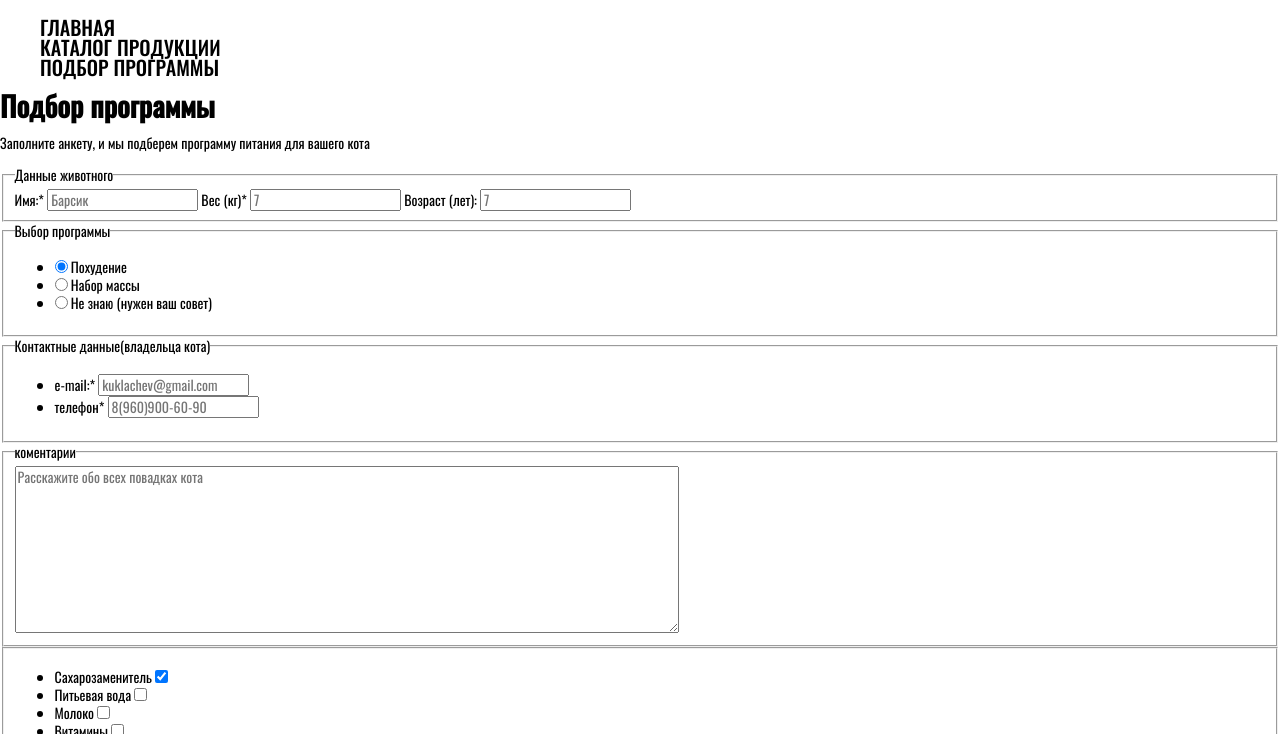
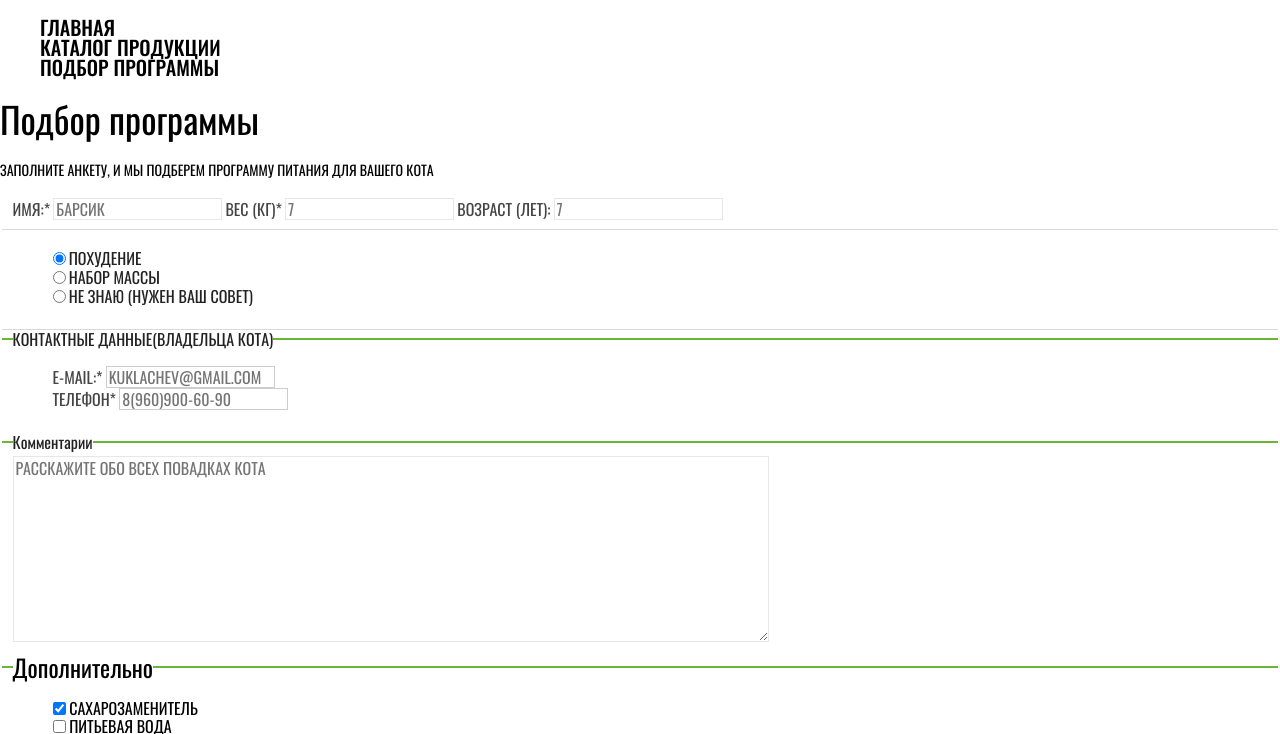
Before and after one commit to vanplace/1445237-cat-energy-21, a website: page source/form.html in a window 1280 px wide. Shown: the part 66-800 px from the top of the page. Drawn offline with nearby package versions, Linux system fonts and the light colour scheme; files that its build step writes are made by us from their sources.

Commit message:
третья страница

```diff
--- a/source/form.html
+++ b/source/form.html
@@ -88,32 +88,34 @@
           </ul>
         </fieldset>
         <fieldset class="comments">
-          <legend class="program-form__title">коментарии
+          <legend class="program-form__title">Комментарии
           </legend>
           <textarea class="comments__area" name="comment" cols="100" rows="10" placeholder="Расскажите обо всех повадках кота"></textarea>
         </fieldset>
         <fieldset class="additionally">
+          <legend class="additionally-form__title">Дополнительно
+          </legend>
           <ul class="additionally__list">
             <li class="additionally__item">
+              <input class="additionally__input" type="checkbox" name="sweetener" id="filter-sweetener" checked>
               <label class="additionally__label" for="filter-sweetener">Сахарозаменитель</label>
-              <input class="additionally__input" type="checkbox" name="sweetener" id="filter-sweetener" checked>
             </li>
             <li class="additionally__item">
+              <input class="additionally__input" type="checkbox" name="drinking-water" id="filter-drinking-water">
               <label class="additionally__label" for="filter-drinking-water">Питьевая вода</label>
-              <input class="additionally__input" type="checkbox" name="drinking-water" id="filter-drinking-water">
             </li>
             <li class="additionally__item">
+              <input class="additionally__input" type="checkbox" name="milk" id="filter-milk">
               <label class="additionally__label" for="filter-milk">Молоко</label>
-              <input class="additionally__input" type="checkbox" name="milk" id="filter-milk">
             </li>
             <li class="additionally__item">
+              <input class="additionally__input" type="checkbox" name="vitamins" id="filter-vitamins">
               <label class="additionally__label" for="filter-vitamins">Витамины</label>
-              <input class="additionally__input" type="checkbox" name="vitamins" id="filter-vitamins">
             </li>
           </ul>
         </fieldset>
         <button type="submit" class="button">Отправить заявку</button>
-        <p><sup>*</sup> &mdash; Обязательные поля</p>
+        <p class="footnote"><sup>*</sup> &mdash; Обязательные поля</p>
       </form>
       <section class="cooperation">
         <p class="cooperation__invitation">Приглашение к сотрудничеству дилеров!</p>
--- a/source/less/blocks/cooperation.less
+++ b/source/less/blocks/cooperation.less
@@ -1,3 +1,7 @@
+.cooperation {
+  background-color: @gray;
+}
+
 .cooperation__invitation {
   color: @black;
   font-size: 16px;
--- /dev/null
+++ b/source/less/blocks/program-form.less
@@ -0,0 +1,146 @@
+
+
+.program__title {
+  font-size: 36px;
+  line-height: 36px;
+  font-weight: normal;
+  color: @black_text;
+}
+
+.program__text {
+  font-size: 14px;
+  line-height: 18px;
+  font-weight: normal;
+  color: @black_text;
+  text-transform: uppercase;
+}
+
+.main-info {
+  border: none;
+}
+
+.main-info__label {
+  font-size: 16px;
+  line-height: 18px;
+  font-weight: normal;
+  text-transform: uppercase;
+  color: @darked_gray;
+}
+
+.main-info__input {
+  font-size: 16px;
+  line-height: 18px;
+  font-weight: normal;
+  text-transform: uppercase;
+  color: @darked_gray;
+  border: 1px solid @gray_border_light;
+}
+
+.choose-program {
+  border: none;
+  border-top: 1px solid @gray_border_block;
+  border-bottom: 1px solid @gray_border_block;
+}
+
+.choose-program__list {
+  list-style-type: none;
+}
+
+.choose-program__label {
+  font-size: 16px;
+  line-height: 18px;
+  font-weight: normal;
+  text-transform: uppercase;
+  color: @gray_dark_text_catalog;
+}
+
+.contact {
+  border: none;
+  border-top: 2px solid @main_green;
+
+  legend:nth-child(1) {
+    text-transform: uppercase;
+  }
+}
+
+.program-form__title {
+  font-size: 16px;
+  line-height: 18px;
+  font-weight: normal;
+  color: @gray_dark_text_catalog;
+}
+
+.contact__list {
+  list-style-type: none;
+}
+
+.contact__label {
+  font-size: 16px;
+  line-height: 18px;
+  font-weight: normal;
+  text-transform: uppercase;
+  color: @darked_gray;
+}
+
+.contact__input {
+  font-size: 16px;
+  line-height: 18px;
+  font-weight: normal;
+  text-transform: uppercase;
+  color: @darked_gray;
+  border: 1px solid @dark_gray;
+}
+
+.comments {
+  border: none;
+  border-top: 2px solid @main_green;
+}
+
+.comments__area {
+  border: 1px solid @gray_border_light;
+  font-size: 16px;
+  line-height: 18px;
+  font-weight: normal;
+  text-transform: uppercase;
+  color: @darked_gray;
+}
+
+.additionally {
+  border: none;
+  border-top: 2px solid @main_green;
+}
+
+.additionally-form__title {
+  font-size: 24px;
+  line-height: 26px;
+  font-weight: normal;
+  color: @black_text;
+}
+
+.additionally__list {
+  list-style-type: none;
+}
+
+.additionally__item {
+  font-size: 16px;
+  line-height: 18px;
+  font-weight: normal;
+  text-transform: uppercase;
+  color: @black_text;
+}
+
+.button {
+  border: none;
+}
+
+.footnote {
+  font-family: "Arial", sans-serif;
+  font-size: 14px;
+  line-height: 16px;
+  font-weight: normal;
+  color: @black_text;
+}
+
+.visualy-hidden {
+  display: none;
+}
--- a/source/less/style.less
+++ b/source/less/style.less
@@ -30,3 +30,4 @@
 @import "blocks/additional.less";
 
 // form
+@import "blocks/program-form.less";
```
Lines whose indentation alone changed are shown as unchanged.
